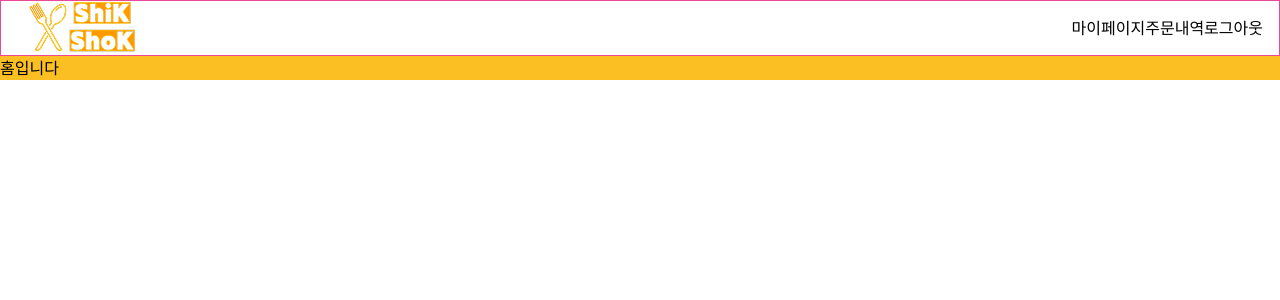
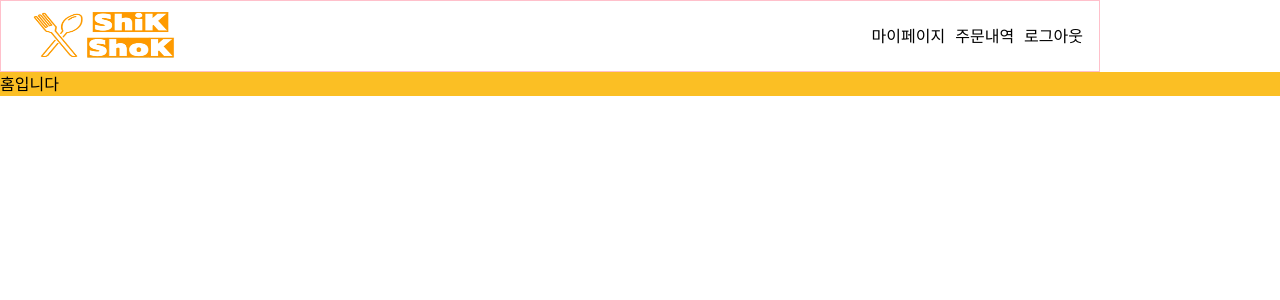
Before and after one commit to kopuragi/shikshyok-frontend, a React (Create React App) app: page / in a window 1280 px wide. Shown: the top 300 px of the page. Built offline with nearby package versions, Linux system fonts and the light colour scheme.

Commit message:
헤더작업

```diff
--- a/src/pages/Header/Header.tsx
+++ b/src/pages/Header/Header.tsx
@@ -1,4 +1,5 @@
 import React from "react";
+import "../../styles/header.scss"; // Sass 파일 불러오기
 
 interface HeaderProps {
   nickname: string;
@@ -8,11 +9,14 @@ const Header: React.FC<HeaderProps> = ({ nickname }) => {
   nickname = "~님 환영합니다.";
   return (
     <header>
-      <div className="h-[7vh] w-[100vw] border border-pink-500 flex justify-between items-center px-4">
-        <div>
-          <img src={`${process.env.PUBLIC_URL}/assets/logo.png`} alt="Logo" />
+      <div className="header-container">
+        <div className="logo-container">
+          <img
+            src={`${process.env.PUBLIC_URL}/assets/logo_pc.png`}
+            alt="Logo"
+          />
         </div>
-        <div className="flex">
+        <div className="menu-container">
           <div>마이페이지</div>
           <div>주문내역</div>
           <div>로그아웃</div>
--- /dev/null
+++ b/src/styles/header.scss
@@ -0,0 +1,48 @@
+.header-container {
+  height: 9vh;
+  width: 1100px;
+  border: 1px solid pink;
+  display: flex;
+  justify-content: space-between;
+  align-items: center;
+  padding: 0 16px;
+
+  @media (max-width: 480px) {
+    width: 100vw;
+  }
+
+  .logo-container img {
+    height: 9vh;
+
+    @media (max-width: 480px) {
+      padding: 1vh 0;
+      width: 140px;
+    }
+
+    @media (min-width: 480px) {
+      width: 180px;
+      padding: 10px 0;
+    }
+  }
+
+  .menu-container {
+    display: flex;
+    div:nth-child(1) {
+      margin-right: 10px;
+    }
+
+    div:nth-child(2) {
+      margin-right: 10px;
+    }
+
+    @media (max-width: 480px) {
+      div:nth-child(1) {
+        margin-right: 2vw;
+      }
+
+      div:nth-child(2) {
+        margin-right: 2vw;
+      }
+    }
+  }
+}
--- a/tailwind.config.js
+++ b/tailwind.config.js
@@ -4,5 +4,6 @@ module.exports = {
   theme: {
     extend: {},
   },
+
   plugins: [],
 };
```
Also changed, not shown: public/assets/logo.png (deleted), public/assets/logo_pc.png (added).
